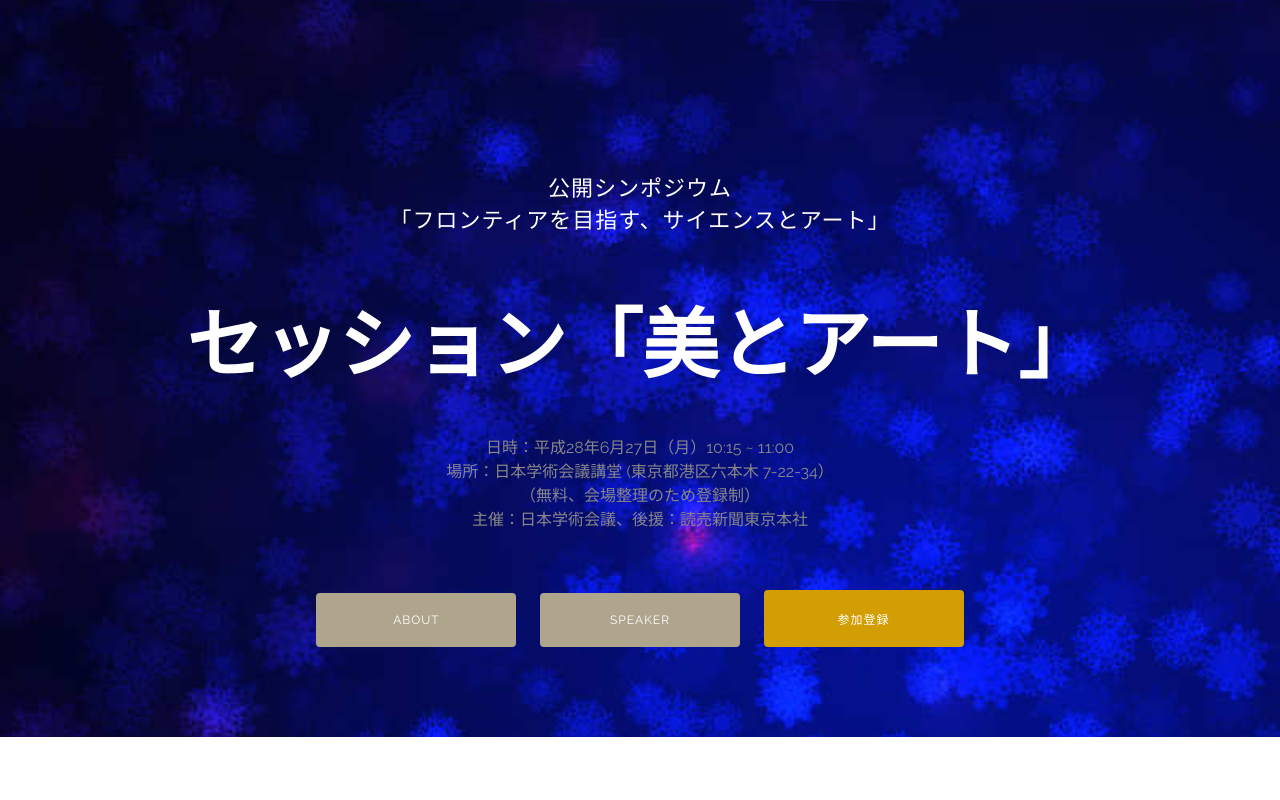
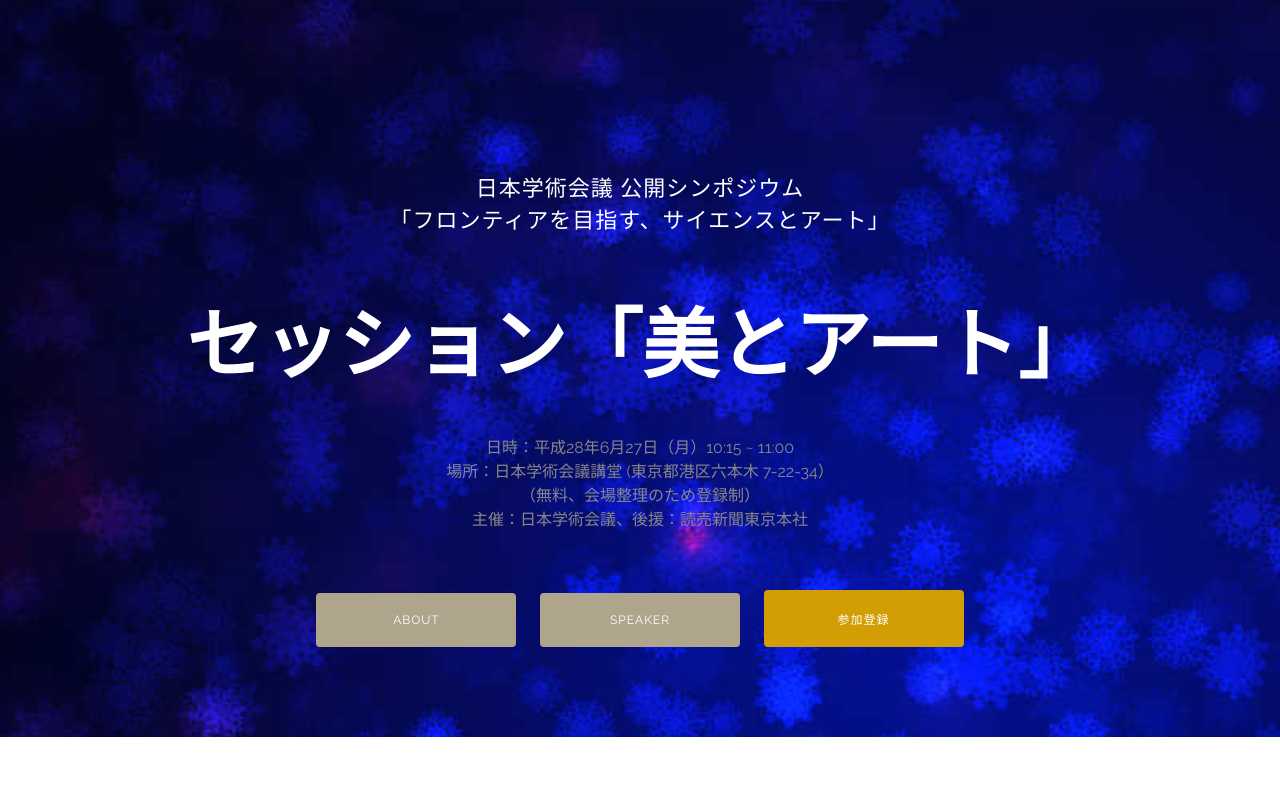
Before and after one commit to ged1959/biart, a plain HTML site: page index.html in a window 1280 px wide. Shown: the top 800 px of the page. Drawn offline with Linux system fonts and the light colour scheme.

Commit message:
title added

```diff
--- a/index.html
+++ b/index.html
@@ -15,7 +15,7 @@
 </head>
 <body>
   <header class="header">
-    <p class="site-title-sub">公開シンポジウム<br>「フロンティアを目指す、サイエンスとアート」</p>
+    <p class="site-title-sub">日本学術会議 公開シンポジウム<br>「フロンティアを目指す、サイエンスとアート」</p>
     <h1 class="site-title">セッション「美とアート」</h1>
     <p class="site-description">日時：平成28年6月27日（月）10:15 ~ 11:00<br>
     場所：日本学術会議講堂 (東京都港区六本木 7-22-34）<br>
```
